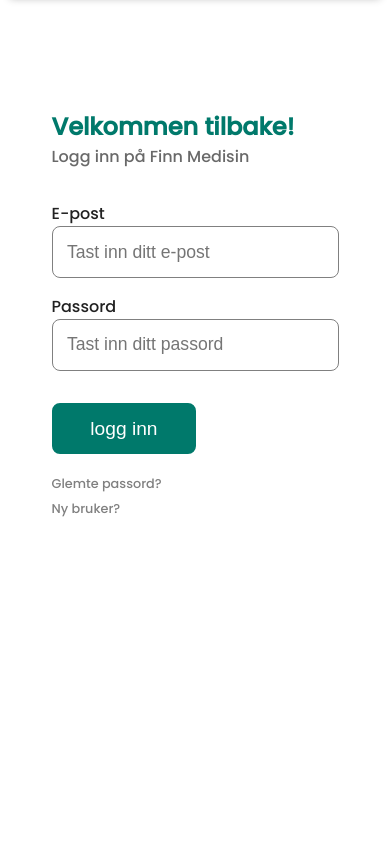
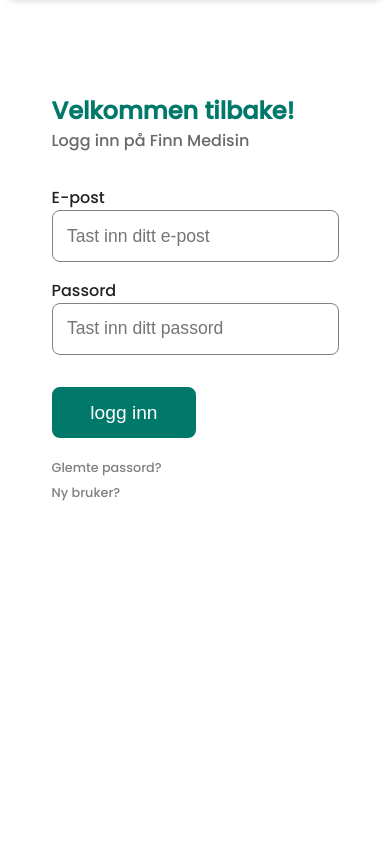
Before and after one commit to Josyno106/finn-medisin, a PHP site: page /logginn.php in a window 390 px wide. Shown: the part 127-971 px from the top of the page. Run offline with PHP 8.4, Linux system fonts and the light colour scheme; some web fonts are replaced.

Commit message:
added more mobile styles

```diff
--- a/css/loggin.css
+++ b/css/loggin.css
@@ -116,7 +116,7 @@ form {
     width: 90%;
     background-color: #fff;
     padding: 2rem 0;
-    margin-top: 4rem;
+    margin-top: 3rem;
     box-shadow: none;
   }
   form {
```
